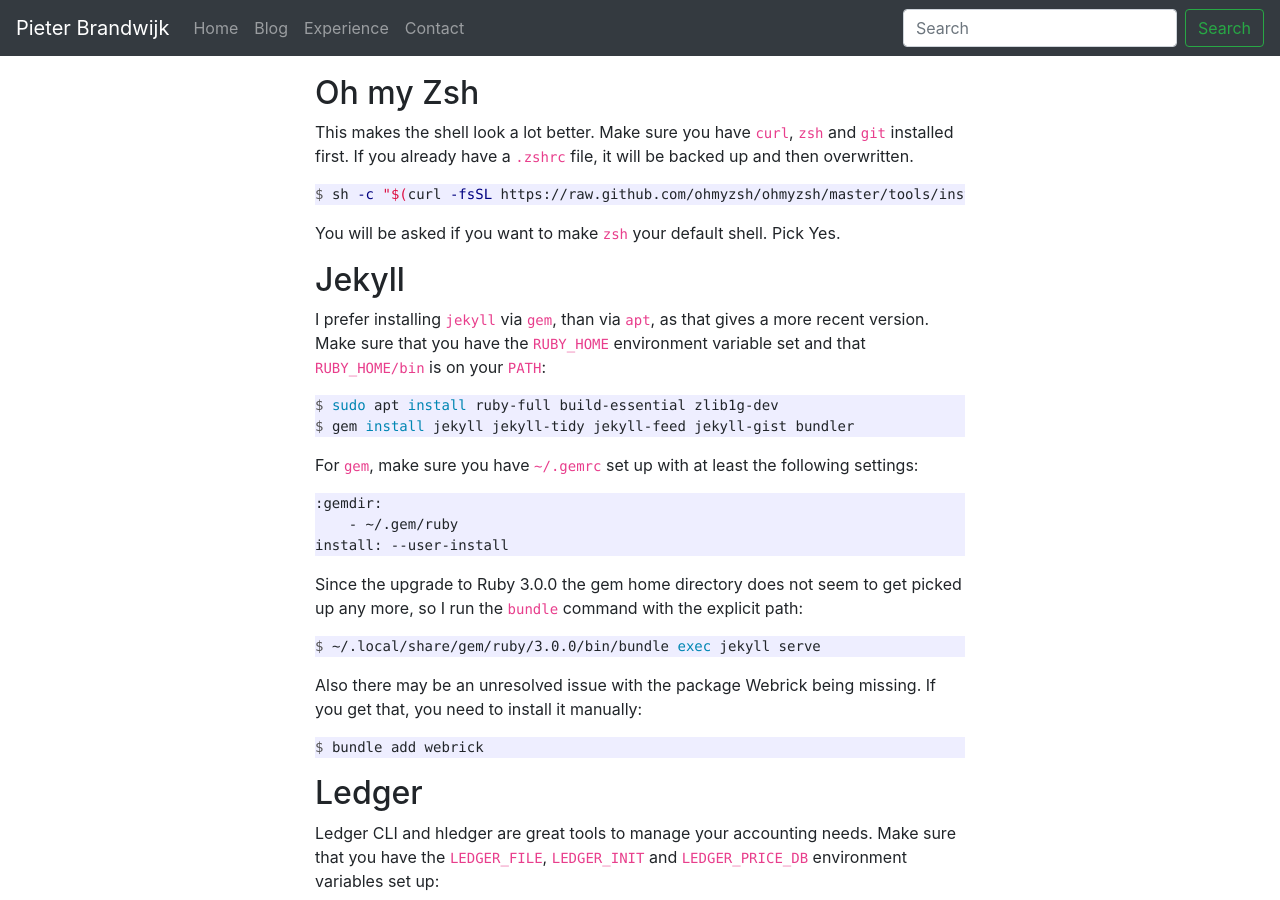
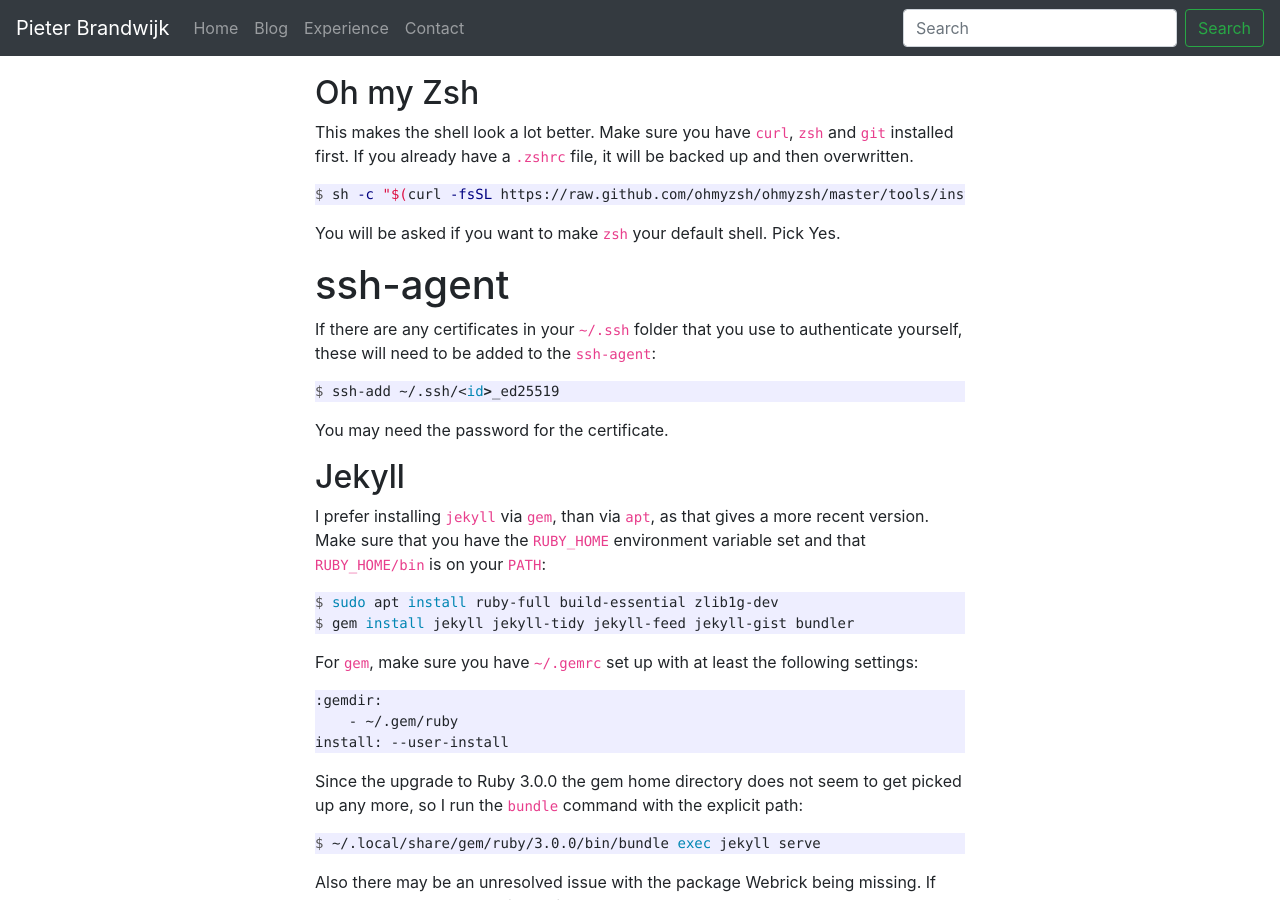
Before and after one commit to pbrandwijk/pbrandwijk.github.io, a Jekyll site: the page built from _posts/2020-07-03-my-initial-ubuntu-setup.md, in a window 1280 px wide and 900 px high, scrolled down 2132 px. Built offline with Jekyll 4.4.1, drawn with Linux system fonts in a browser that asks for light colours; nearby versions of some CDN libraries; comment, search, counter and statistics services are not loaded.

Commit message:
Add ssh-agent section

````diff
--- a/_posts/2020-07-03-my-initial-ubuntu-setup.md
+++ b/_posts/2020-07-03-my-initial-ubuntu-setup.md
@@ -90,6 +90,13 @@ This makes the shell look a lot better. Make sure you have `curl`, `zsh` and `gi
 $ sh -c "$(curl -fsSL https://raw.github.com/ohmyzsh/ohmyzsh/master/tools/install.sh)"
 ```
 You will be asked if you want to make `zsh` your default shell. Pick Yes.
+
+# ssh-agent
+If there are any certificates in your `~/.ssh` folder that you use to authenticate yourself, these will need to be added to the `ssh-agent`:
+```console
+$ ssh-add ~/.ssh/<id>_ed25519
+```
+You may need the password for the certificate.
 
 ## Jekyll
 I prefer installing `jekyll` via `gem`, than via `apt`, as that gives a more recent version. Make sure that you have the `RUBY_HOME` environment variable set and that `RUBY_HOME/bin` is on your `PATH`:
````
